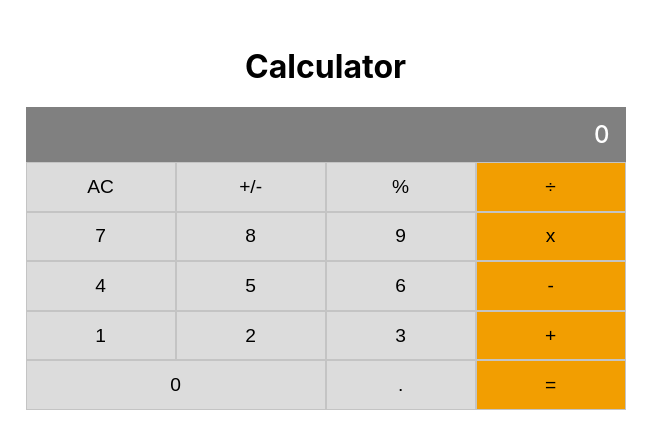
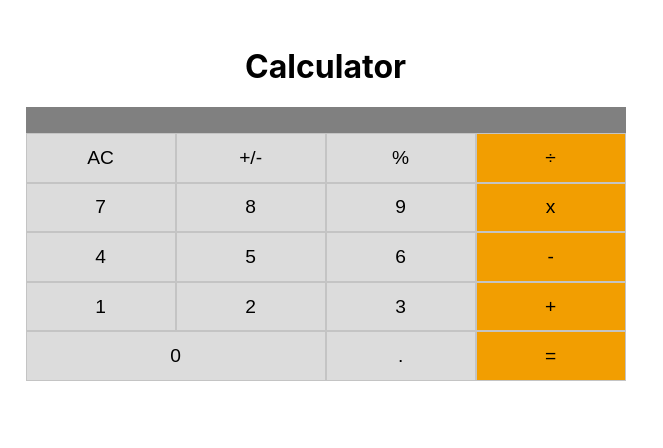
Before and after one commit to shubhambhoyar077/math-magicians, a React (Create React App) app: page / in a window 1280 px wide. Shown: the top 448 px of the page, without its empty margins (0-663 px from the left). Built offline with nearby package versions, Linux system fonts and the light colour scheme.

Commit message:
Add props for update display

```diff
--- a/src/components/CalcDisplay.js
+++ b/src/components/CalcDisplay.js
@@ -1,7 +1,13 @@
-function CalcDisplay() {
+import PropTypes from 'prop-types';
+
+function CalcDisplay({ result }) {
   return (
-    <span className="calc-display">0</span>
+    <span className="calc-display">{result}</span>
   );
 }
 
+CalcDisplay.propTypes = {
+  result: PropTypes.string.isRequired,
+};
+
 export default CalcDisplay;
```
